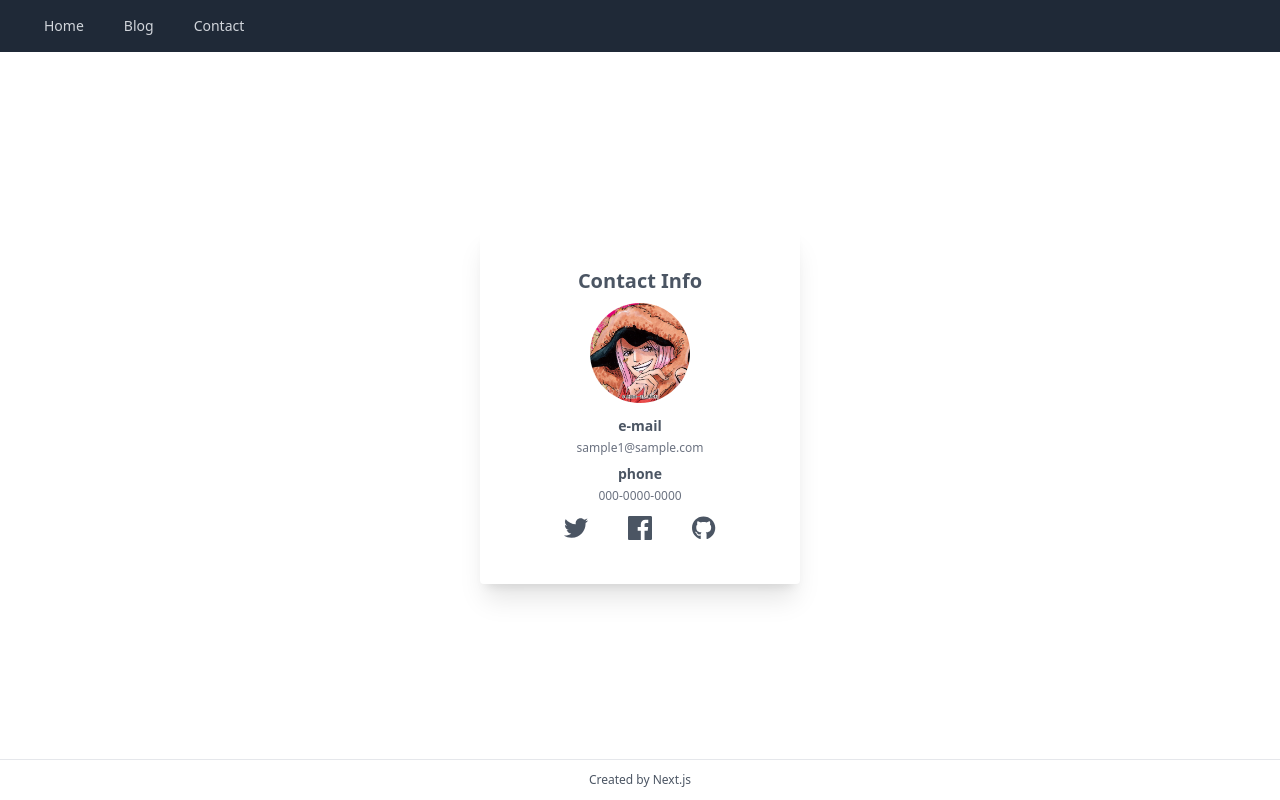
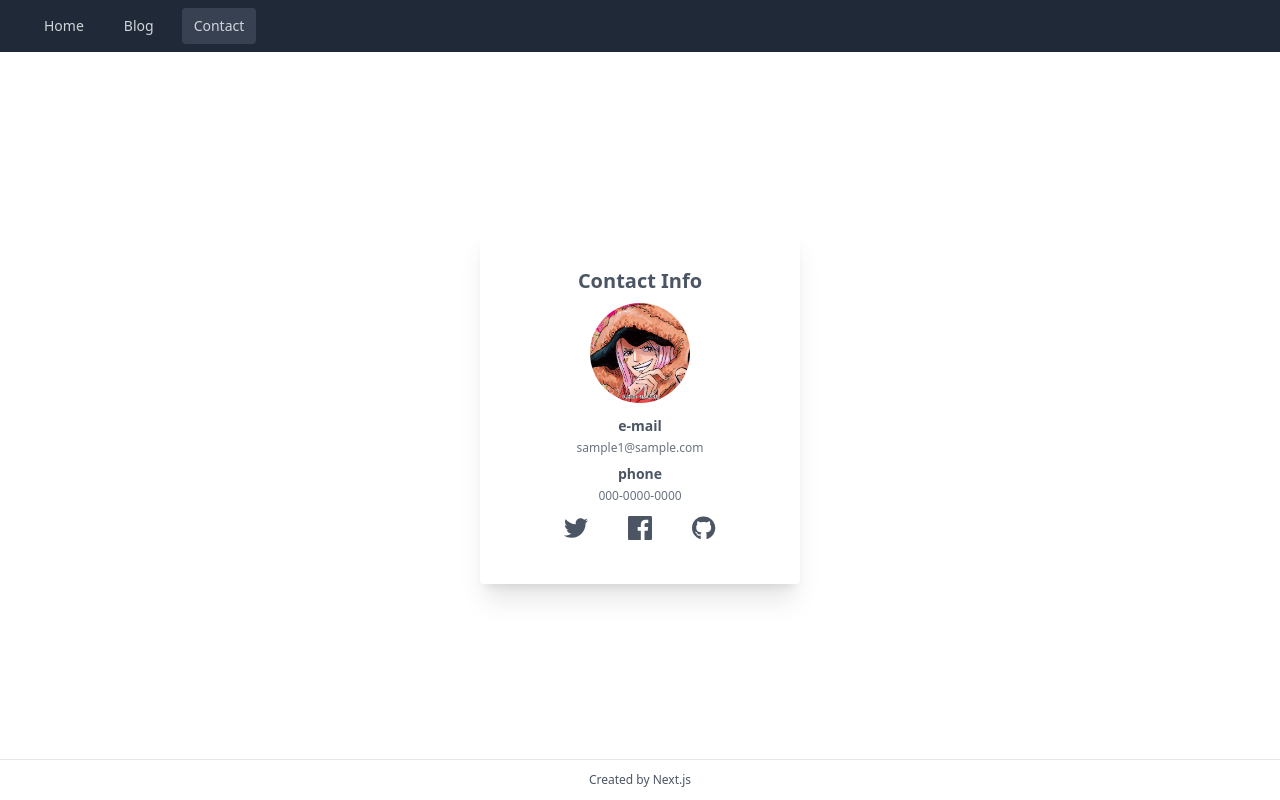
Before and after one commit to yuuugaaa/nextjs-hp, a Next.js app: page /contact in a window 1280 px wide. Built offline with nearby package versions, Linux system fonts and the light colour scheme.

Commit message:
header修正

```diff
--- a/components/Layout.js
+++ b/components/Layout.js
@@ -1,5 +1,6 @@
 import Head from "next/head"
 import Link from "next/link"
+import { useRouter } from "next/router"
 
 export default function Layout({ children, title="HP by Next.js" }) {
   return (
@@ -14,17 +15,29 @@ export default function Layout({ children, title="HP by Next.js" }) {
           <div className="flex items-center py-2 px-8">
             <div className="flex space-x-4">
               <Link href="/">
-                <a className="text-gray-300 hover:bg-gray-700 py-2 px-3 rounded">
+                <a className={
+                  useRouter().pathname === "/"
+                  ? "text-gray-300 bg-gray-700 py-2 px-3 rounded"
+                  : "text-gray-300 hover:bg-gray-700 py-2 px-3 rounded"
+                }>
                   Home
                 </a>
               </Link>
               <Link href="/blog">
-                <a className="text-gray-300 hover:bg-gray-700 py-2 px-3 rounded">
+                <a className={
+                  useRouter().pathname === "/blog"
+                  ? "text-gray-300 bg-gray-700 py-2 px-3 rounded"
+                  : "text-gray-300 hover:bg-gray-700 py-2 px-3 rounded"
+                }>
                   Blog
                 </a>
               </Link>
               <Link href="/contact">
-                <a className="text-gray-300 hover:bg-gray-700 py-2 px-3 rounded">
+                <a className={
+                  useRouter().pathname === "/contact"
+                  ? "text-gray-300 bg-gray-700 py-2 px-3 rounded"
+                  : "text-gray-300 hover:bg-gray-700 py-2 px-3 rounded"
+                }>
                   Contact
                 </a>
               </Link>
```
